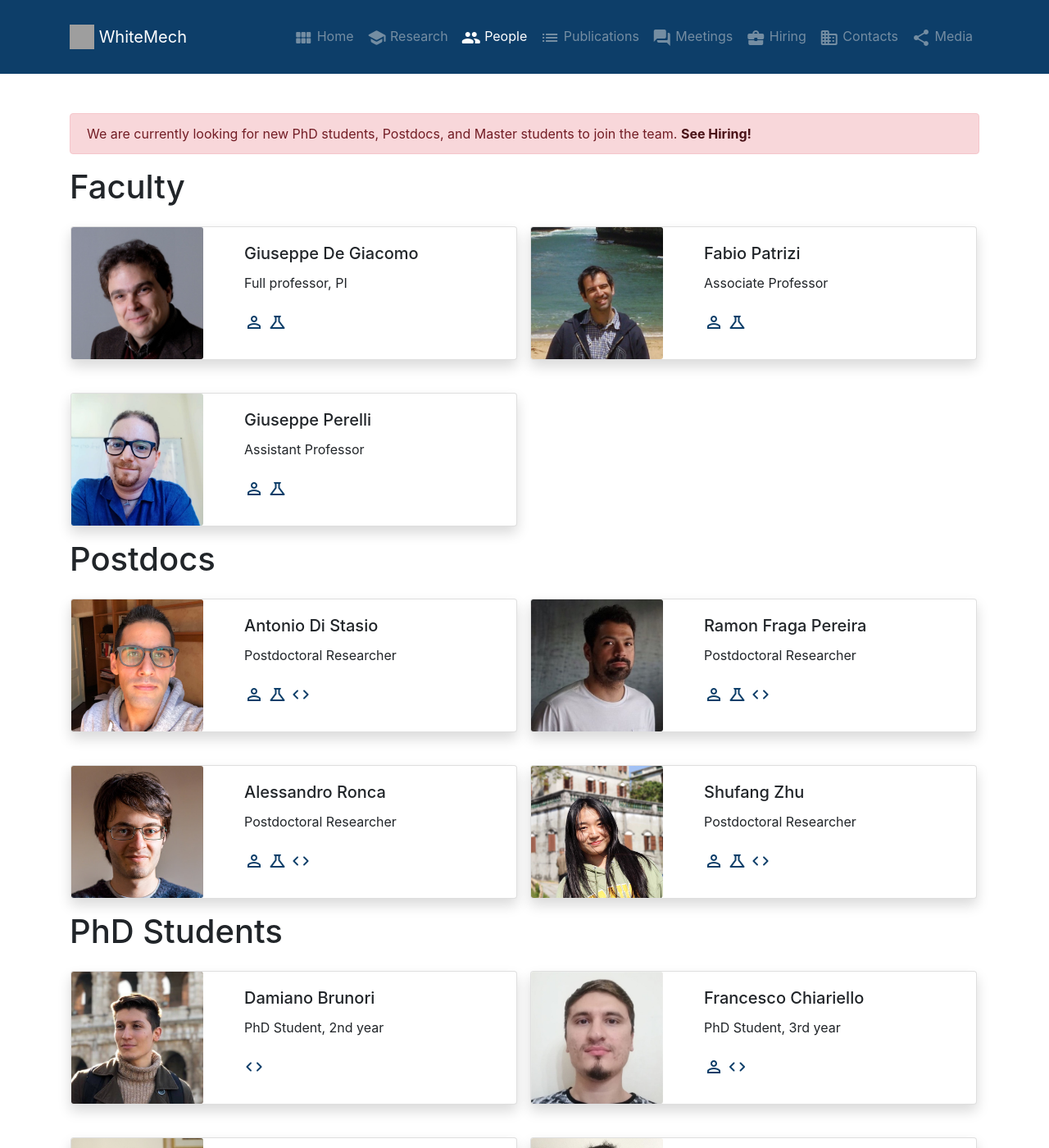
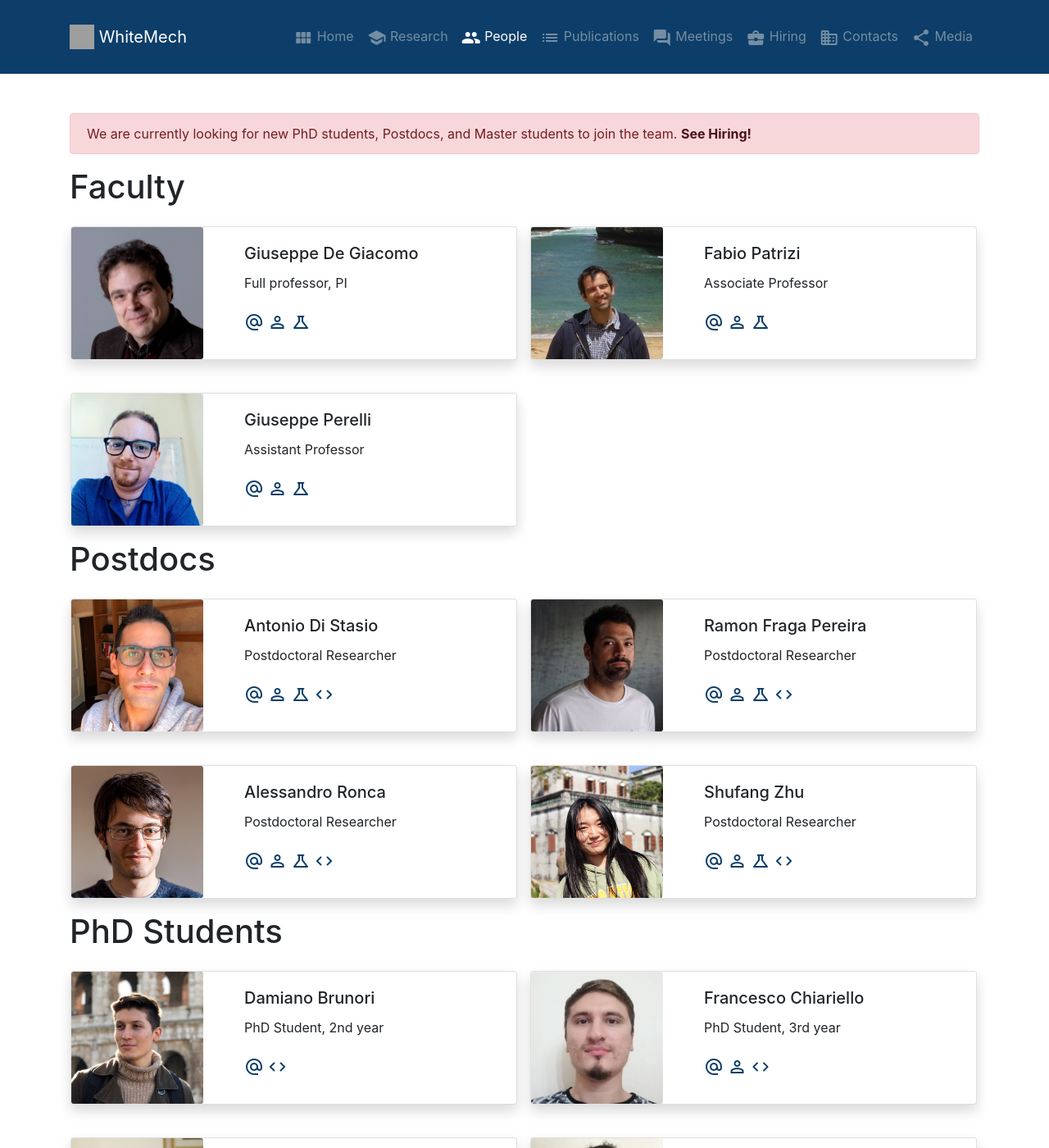
Before and after one commit to whitemech/whitemech.github.io, a Jekyll site: the page built from _pages/people.md, in a window 1280 px wide and 1400 px high. Shown: the whole window at 82% size. Built offline with Jekyll 4.4.1, drawn with Linux system fonts in a browser that asks for light colours; some of the changed text lies outside the part shown.

Commit message:
fix: add link to email in people's page

```diff
--- a/_pages/people.md
+++ b/_pages/people.md
@@ -31,6 +31,9 @@ We are currently looking for new PhD students, Postdocs, and Master students to
 <h5 class="card-title">{{ member.name }}</h5>
 <p class="card-text mb-4">{{ member.info }}</p>
 
+{% if member.email %}
+<a target="_blank" href="mailto:{{ member.email }}"><i class="material-icons-outlined">alternate_email</i></a>
+{% endif %}
 {% if member.website %}
 <a target="_blank" href="{{ member.website }}"><i class="material-icons-outlined">perm_identity</i></a>
 {% endif %}
@@ -77,6 +80,9 @@ We are currently looking for new PhD students, Postdocs, and Master students to
 <h5 class="card-title">{{ member.name }}</h5>
 <p class="card-text mb-4">{{ member.info }}</p>
 
+{% if member.email %}
+<a target="_blank" href="mailto:{{ member.email }}"><i class="material-icons-outlined">alternate_email</i></a>
+{% endif %}
 {% if member.website %}
 <a target="_blank" href="{{ member.website }}"><i class="material-icons-outlined">perm_identity</i></a>
 {% endif %}
@@ -130,6 +136,9 @@ We are currently looking for new PhD students, Postdocs, and Master students to
 <h5 class="card-title">{{ member.name }}</h5>
 <p class="card-text mb-4">{{ member.info }}</p>
 
+{% if member.email %}
+<a target="_blank" href="mailto:{{ member.email }}"><i class="material-icons-outlined">alternate_email</i></a>
+{% endif %}
 {% if member.website %}
 <a target="_blank" href="{{ member.website }}"><i class="material-icons-outlined">perm_identity</i></a>
 {% endif %}
@@ -182,6 +191,9 @@ We are currently looking for new PhD students, Postdocs, and Master students to
 <h5 class="card-title">{{ member.name }}</h5>
 <p class="card-text mb-4">{{ member.info }}</p>
 
+{% if member.email %}
+<a target="_blank" href="mailto:{{ member.email }}"><i class="material-icons-outlined">alternate_email</i></a>
+{% endif %}
 {% if member.website %}
 <a target="_blank" href="{{ member.website }}"><i class="material-icons-outlined">perm_identity</i></a>
 {% endif %}
```
